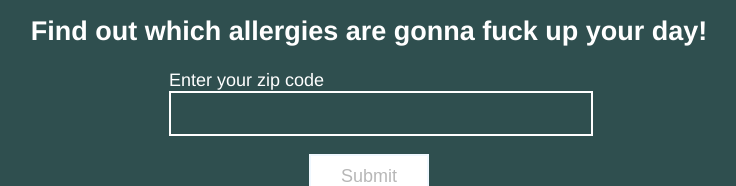
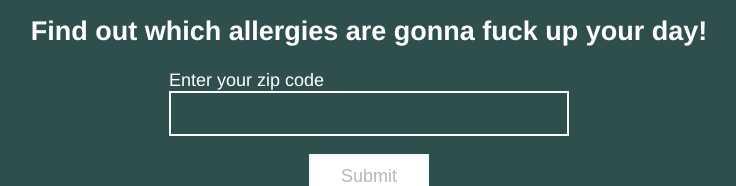
Before and after one commit to itwasmattgregg/wtf-allergies, a Vue app: page / in a window 1280 px wide. Shown: the part 349-535 px from the top of the page, without its empty margins (271-1007 px from the left). Built offline with nearby package versions, Linux system fonts and the light colour scheme.

Commit message:
fix input width

```diff
--- a/src/views/Home.vue
+++ b/src/views/Home.vue
@@ -104,9 +104,12 @@ export default {
 <style lang="scss" scoped>
 .form-group {
   max-width: 400px;
+  width: 100%;
   margin: 0 auto;
+  position: relative;
 }
 .input {
+  box-sizing: border-box;
   width: 100%;
   display: block;
   margin-bottom: 1em;
```
